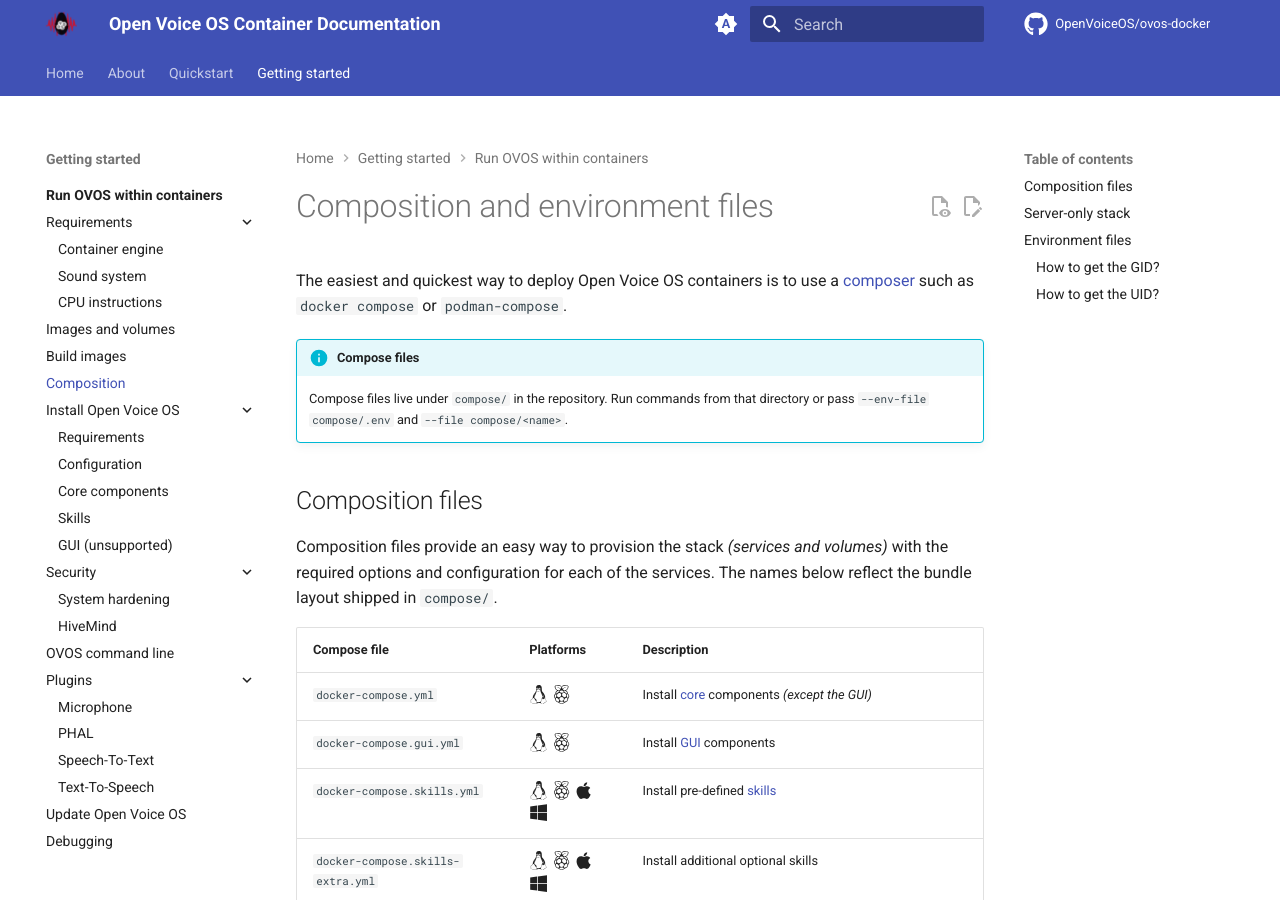
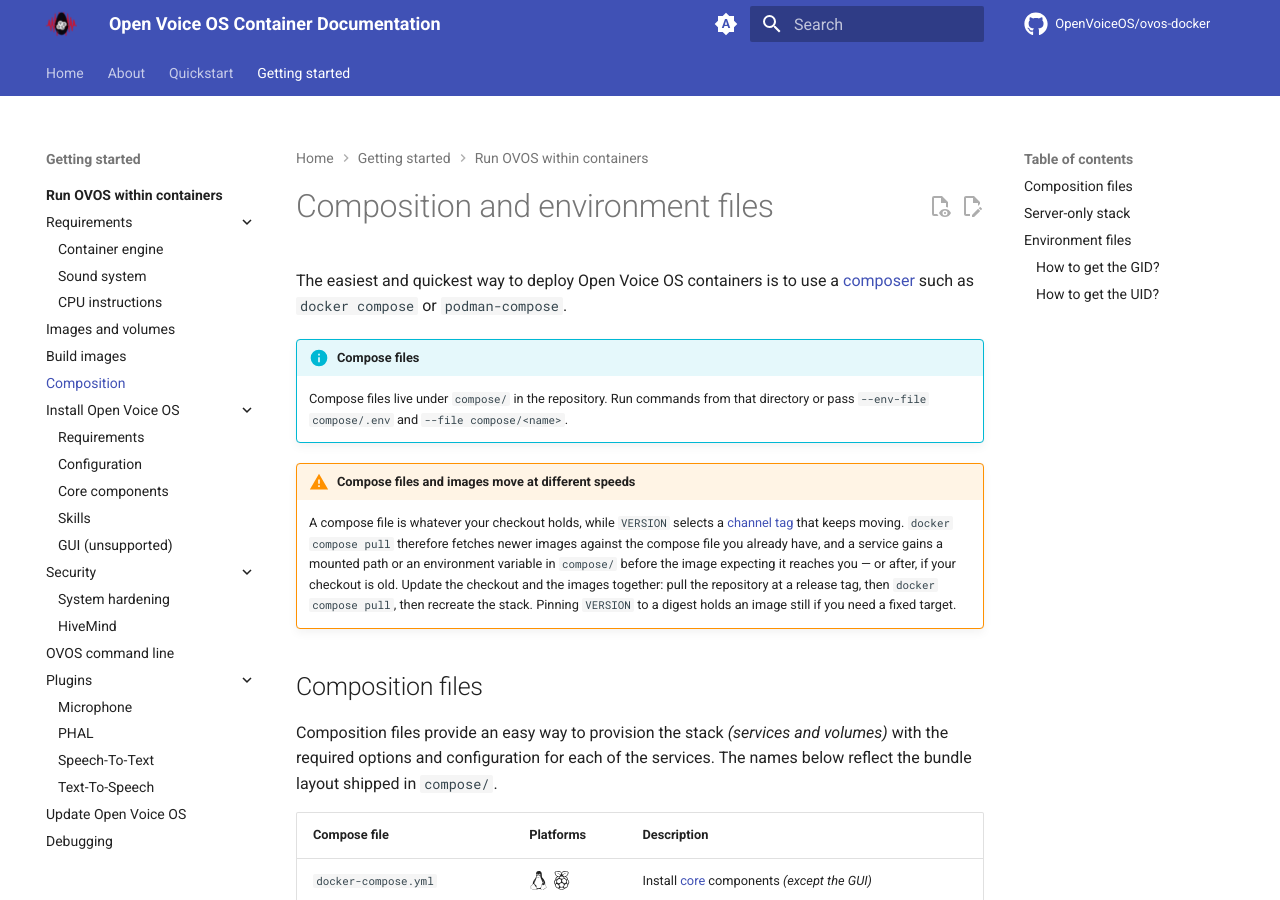
Before and after one commit to OpenVoiceOS/ovos-docker, an MkDocs documentation site: the page built from docs/getting-started/docker/composition.md, in a window 1280 px wide and 900 px high. Built offline with MkDocs 1.6.1 and Material for MkDocs 9.7.7, drawn with Linux system fonts in a browser that asks for light colours; plug-ins that fetch from the network failed and are left out; comment, search, counter and statistics services are not loaded.

Commit message:
docs: name the GHCR mirror path a pull actually resolves
The mirror is `ghcr.io/openvoiceos/ovos-docker`, not `ghcr.io/openvoiceos`.
Every path the pages offered dropped the repository segment, so a reader who
followed the example to escape a Docker Hub rate limit got a 404:
`ghcr.io/openvoiceos/ovos-core:alpha` does not exist, while
`ghcr.io/openvoiceos/ovos-docker/ovos-core:alpha` does. The reusable workflow
that publishes these images defaults `mirror_registry` to the full path, and
the bake file forms each tag as `${MIRROR_REGISTRY}/${image}`, so the segment
was never optional. The build page named the same short path when describing
what CI sets.

Composition gains the consequence of the two halves moving independently. A
compose file is whatever the checkout holds, while `VERSION` selects a channel
tag that keeps moving, so `docker compose pull` fetches newer images against
the compose file already on disk - and a service gains a mount or a variable in
`compose/` either before or after the image that expects it, depending on how
old the checkout is. Updating both together is the way out, and pinning to a
digest is the way to hold one still.

```diff
--- a/docs/getting-started/docker/composition.md
+++ b/docs/getting-started/docker/composition.md
@@ -6,6 +6,17 @@
 
     Compose files live under `compose/` in the repository. Run commands from
     that directory or pass `--env-file compose/.env` and `--file compose/<name>`.
+
+!!! warning "Compose files and images move at different speeds"
+
+    A compose file is whatever your checkout holds, while `VERSION` selects a
+    [channel tag](./images.md#tags) that keeps moving. `docker compose pull`
+    therefore fetches newer images against the compose file you already have,
+    and a service gains a mounted path or an environment variable in `compose/`
+    before the image expecting it reaches you — or after, if your checkout is
+    old. Update the checkout and the images together: pull the repository at a
+    release tag, then `docker compose pull`, then recreate the stack. Pinning
+    `VERSION` to a digest holds an image still if you need a fixed target.
 
 ## Composition files
 
```
Also changed, not shown: docs/getting-started/docker/build.md (+1 -1 lines), docs/getting-started/docker/images.md (+5 -3 lines).
